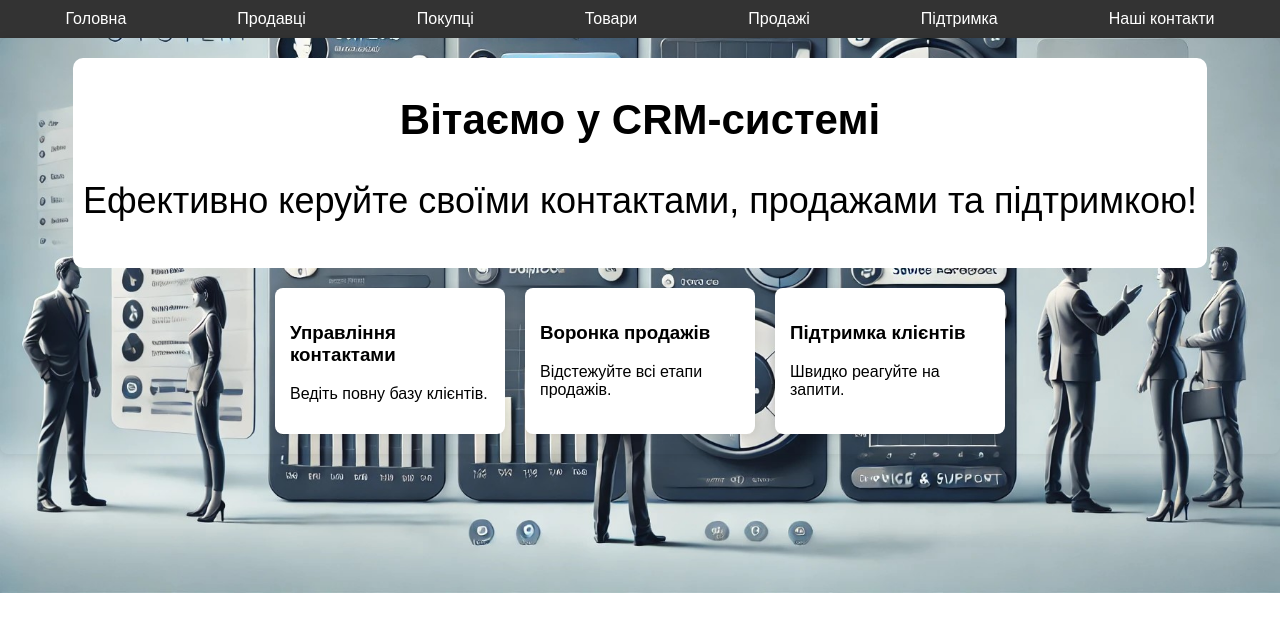
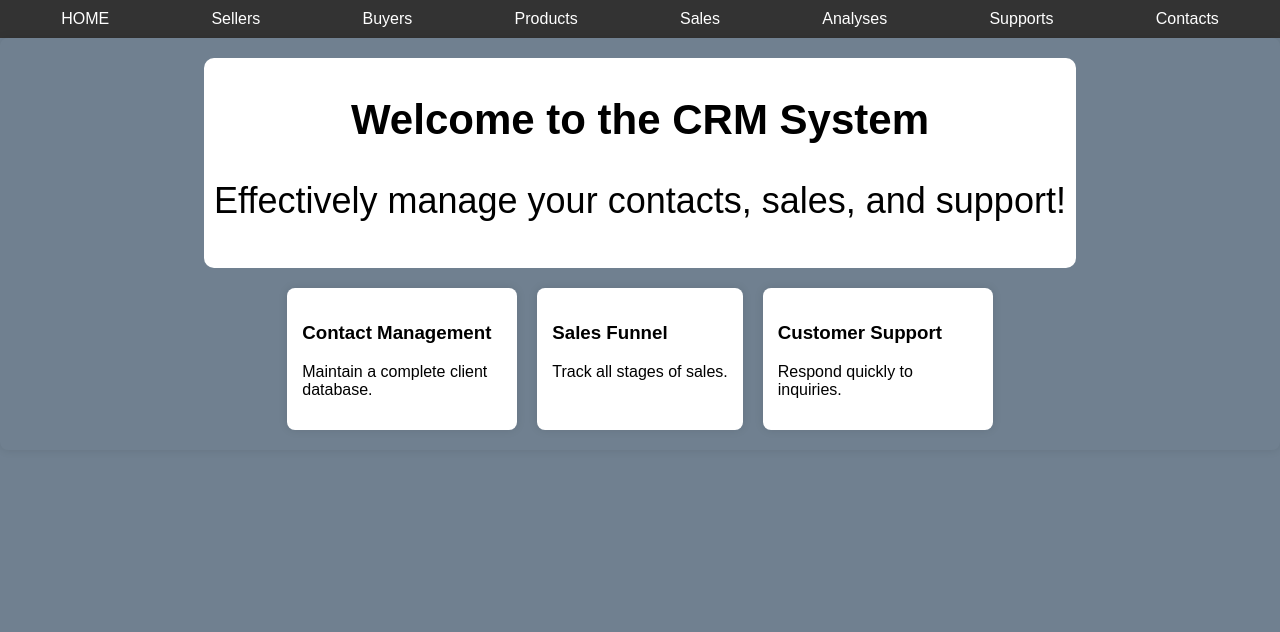
Before and after one commit to WoWcheek/CRM, a React (Vite) app in the folder Frontend/: page / in a window 1280 px wide. Shown: the top 632 px of the page. Built offline with nearby package versions, Linux system fonts and the light colour scheme.

Commit message:
English text

```diff
--- a/Frontend/src/App.css
+++ b/Frontend/src/App.css
@@ -1,5 +1,6 @@
 body {
-    background-image: url('/src/img/fon_front.jpg');
+    /*background-image: url('/src/img/fon_front.jpg');*/
+    background-color:slategrey;
     background-size: cover;
     background-repeat: no-repeat;
     background-position: center;
--- a/Frontend/src/Routes.jsx
+++ b/Frontend/src/Routes.jsx
@@ -6,6 +6,7 @@ import Products from './components/Products.jsx';
 import Buyers from './components/Buyers.jsx';
 import Sales from './components/Sales.jsx';
 import Analyses from './components/Analyses.jsx';
+import Supports from './components/Supports.jsx';
 import Contacts from './components/Contacts.jsx';
 
 function AppRoutes() {
@@ -17,6 +18,7 @@ function AppRoutes() {
       <Route path="/products" element={<Products />} />
       <Route path="/sales" element={<Sales />} />
       <Route path="/analyses" element={<Analyses />} />
+      <Route path="/supports" element={<Supports />} />
       <Route path="/contacts" element={<Contacts />} />
     </Routes>
   );
--- a/Frontend/src/components/Home.jsx
+++ b/Frontend/src/components/Home.jsx
@@ -2,16 +2,17 @@ import React from 'react';
 
 function Home() {
   const features = [
-    { title: 'Управління контактами', description: 'Ведіть повну базу клієнтів.' },
-    { title: 'Воронка продажів', description: 'Відстежуйте всі етапи продажів.' },
-    { title: 'Підтримка клієнтів', description: 'Швидко реагуйте на запити.' },
+    { title: 'Contact Management', description: 'Maintain a complete client database.' },
+    { title: 'Sales Funnel', description: 'Track all stages of sales.' },
+    { title: 'Customer Support', description: 'Respond quickly to inquiries.' },
   ];
+
 
   return (
     <div style={styles.container}>
       <div style={styles.textContainer}>
-        <h1 style={styles.heading}>Вітаємо у CRM-системі</h1>
-        <p style={styles.paragraph}>Ефективно керуйте своїми контактами, продажами та підтримкою!</p>
+        <h1 style={styles.heading}>Welcome to the CRM System</h1>
+        <p style={styles.paragraph}>Effectively manage your contacts, sales, and support!</p>
       </div>
       <div style={styles.cardContainer}>
         {features.map((feature, index) => (
--- a/Frontend/src/components/Navigation.jsx
+++ b/Frontend/src/components/Navigation.jsx
@@ -1,16 +1,17 @@
 import React from 'react';
-import { Link } from 'react-router-dom'; // Для посилань всередині маршрутизатора
+import { Link } from 'react-router-dom';
 
 function Navigation() {
   return (
     <nav style={styles.nav}>
-      <Link to="/" style={styles.link}>Головна</Link>
-      <Link to="/sellers" style={styles.link}>Продавці</Link>
-      <Link to="/buyers" style={styles.link}>Покупці</Link>
-      <Link to="/products" style={styles.link}>Товари</Link>
-      <Link to="/sales" style={styles.link}>Продажі</Link>
-      <Link to="/support" style={styles.link}>Підтримка</Link>
-      <Link to="/contacts" style={styles.link}>Наші контакти</Link>
+      <Link to="/" style={styles.link}>HOME</Link>
+      <Link to="/sellers" style={styles.link}>Sellers</Link>
+      <Link to="/buyers" style={styles.link}>Buyers</Link>
+      <Link to="/products" style={styles.link}>Products</Link>
+      <Link to="/sales" style={styles.link}>Sales</Link>
+      <Link to="/analyses" style={styles.link}>Analyses</Link>
+      <Link to="/supports" style={styles.link}>Supports</Link>
+      <Link to="/contacts" style={styles.link}>Contacts</Link>
     </nav>
   );
 }
--- /dev/null
+++ b/Frontend/src/components/Supports.jsx
@@ -0,0 +1,5 @@
+function Supports() {
+    return <h1>Supports Page</h1>;
+  }
+
+  export default Supports;
```
